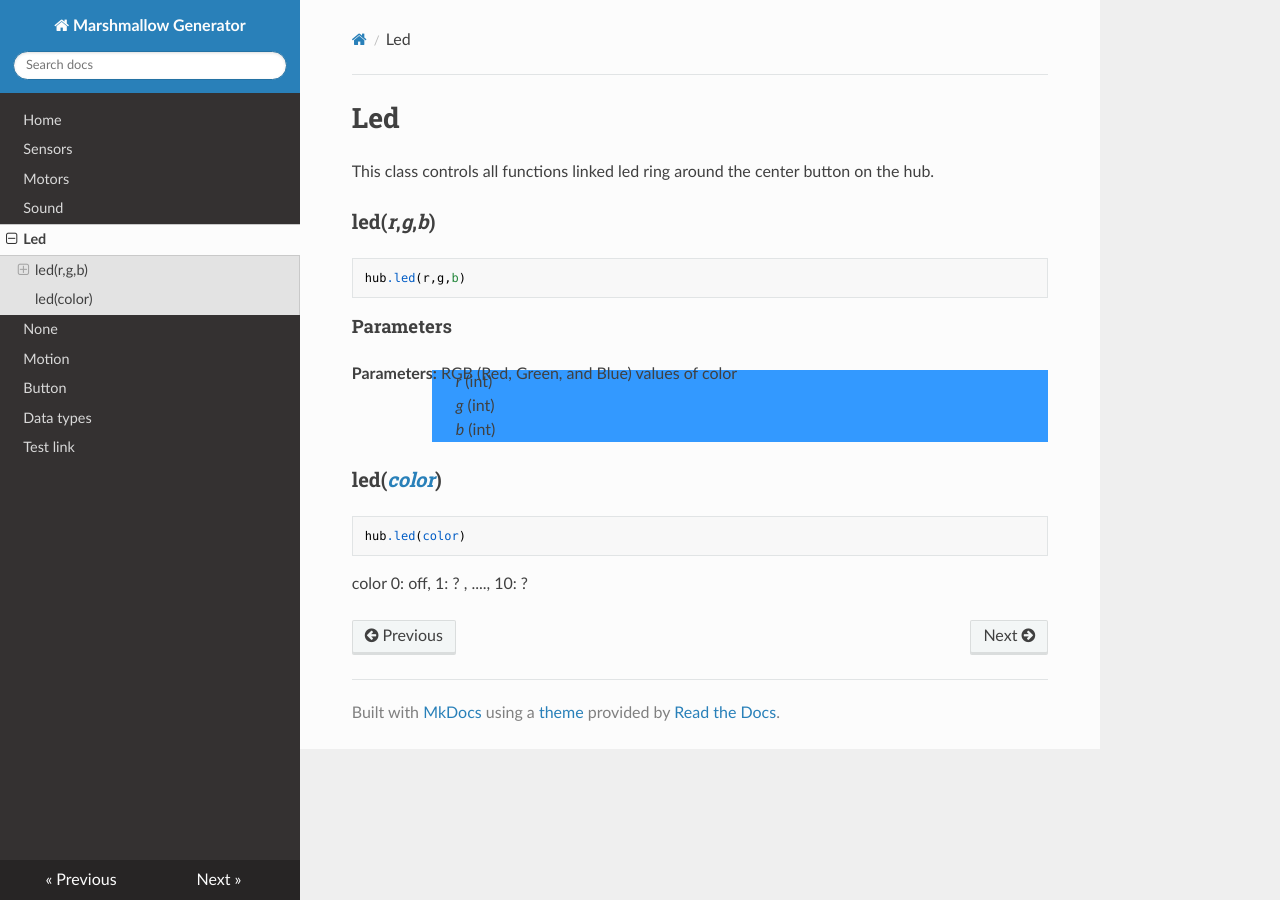
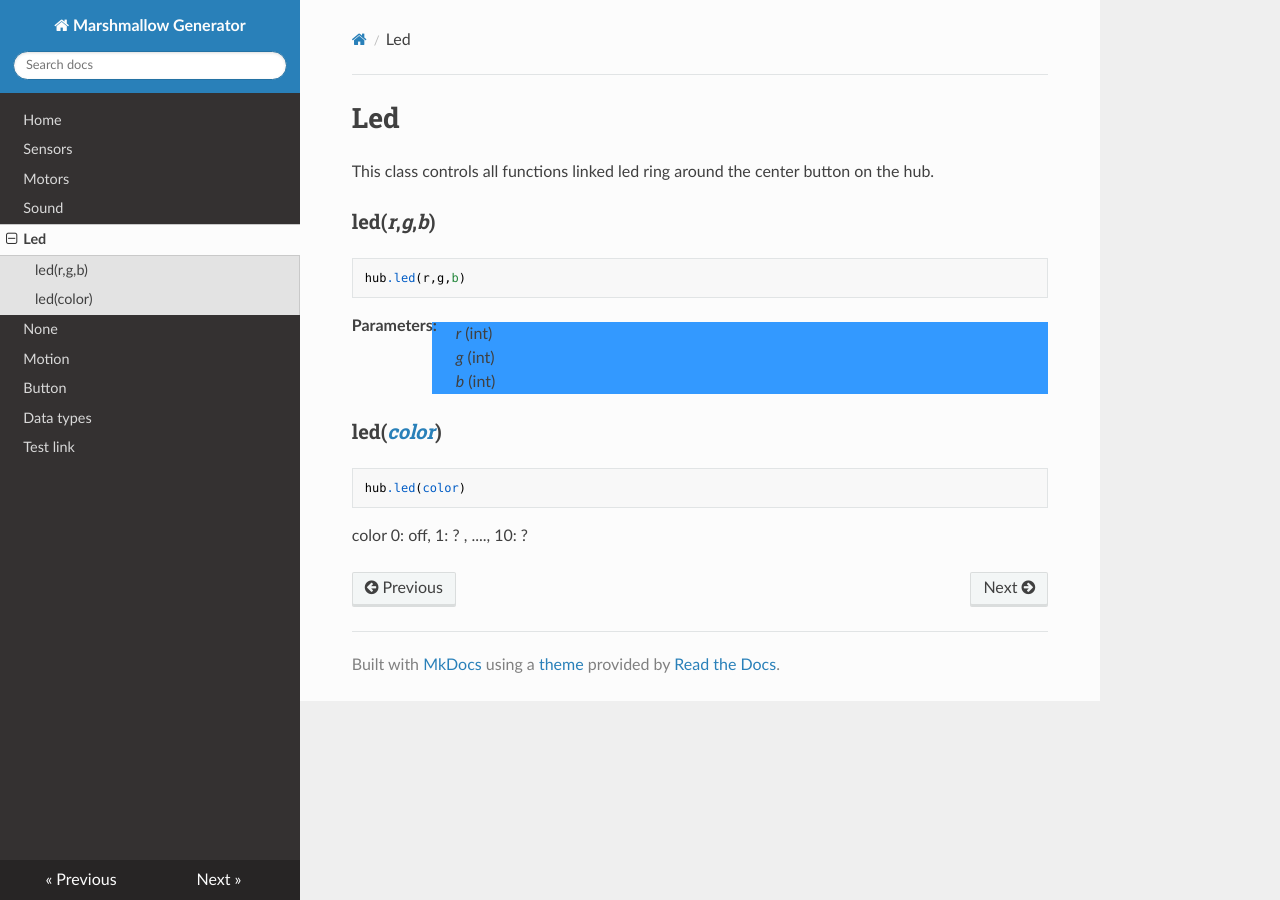
Before and after one commit to NStrijbosch/hub-module-notes, an MkDocs documentation site: the page built from docs/led.md, in a window 1280 px wide. Built offline with MkDocs 1.6.1, drawn with Linux system fonts in a browser that asks for light colours; nearby versions of some CDN libraries.

Commit message:
Update led.md

````diff
--- a/docs/led.md
+++ b/docs/led.md
@@ -12,10 +12,7 @@ This class controls all functions linked led ring around the center button on th
 ```
 hub.led(r,g,b)
 ```
-
-#### Parameters
-
-__Parameters:__ RGB (Red, Green, and Blue) values of color
+__Parameters:__
 
 *  _r_ (int)
 *  _g_ (int)
````
